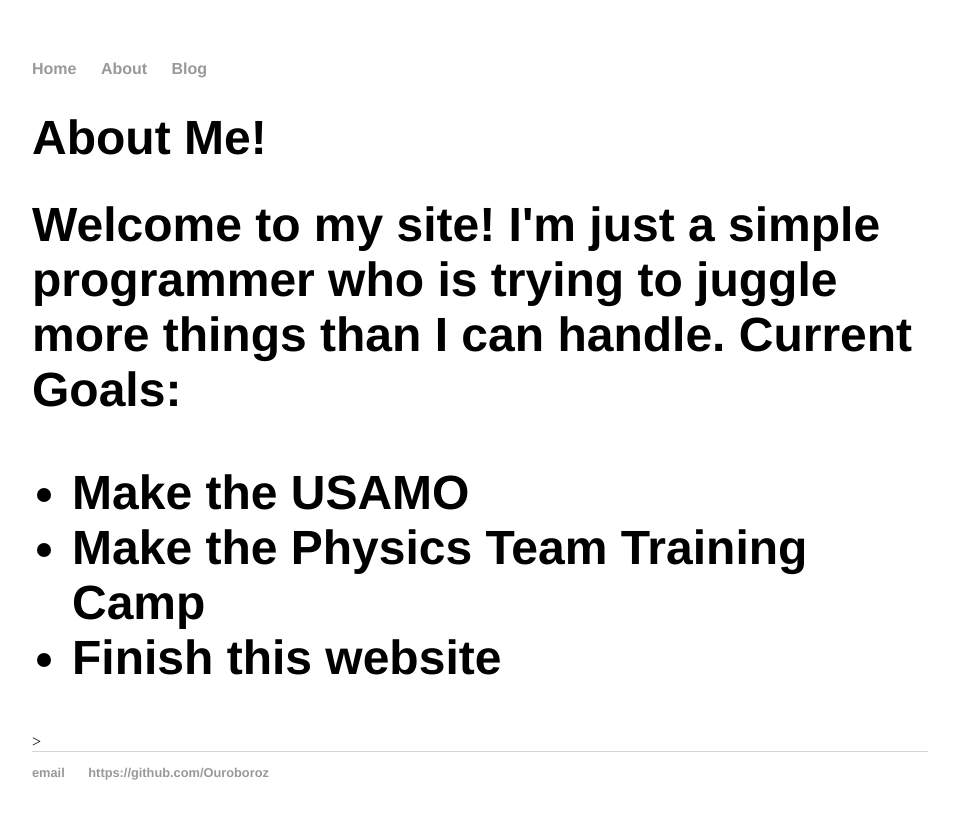
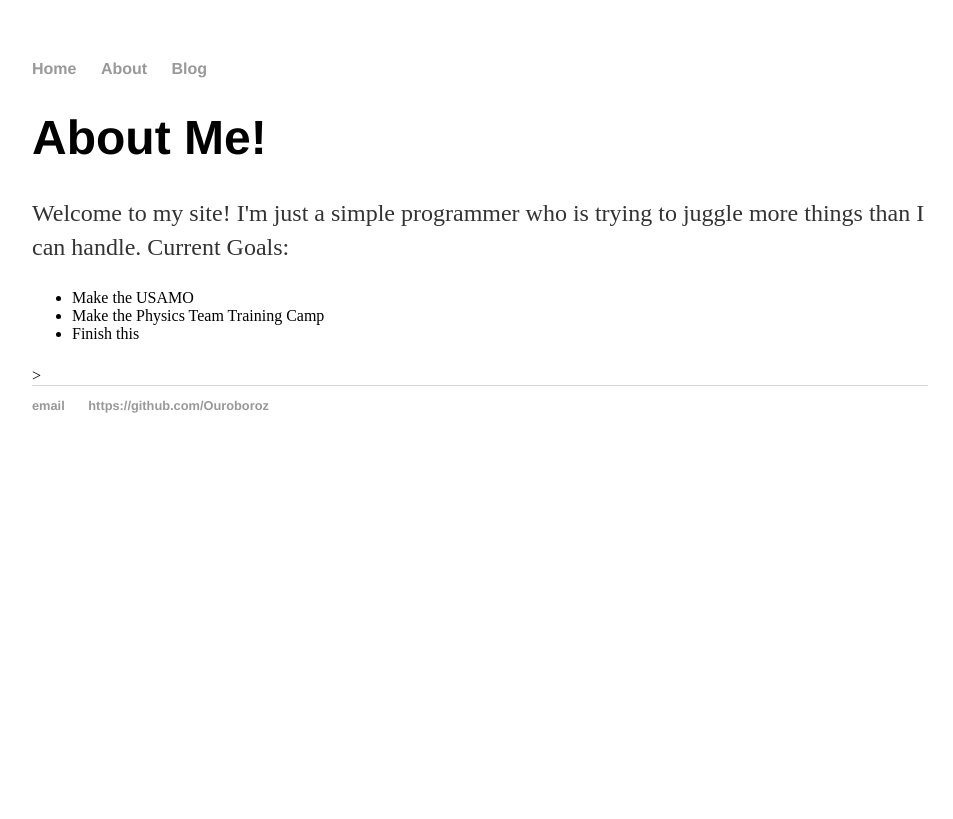
Before and after one commit to Ouroboroz/ouroboroz.github.io, a Jekyll site: the page built from about/index.html, in a window 1280 px wide. Shown: the top 819 px of the page, without its empty margins (160-1113 px from the left). Built offline with Jekyll 4.4.1, drawn with Linux system fonts in a browser that asks for light colours.

Commit message:
Updated index

```diff
--- a/about/index.html
+++ b/about/index.html
@@ -4,7 +4,8 @@ title: About Me
 ---
 <head>
 	<h1>About Me!</h1>
-<h1>		Welcome to my site!
+	<p>
+		Welcome to my site!
 
 I'm just a simple programmer who is trying to juggle more things than I can handle.
 
@@ -12,7 +13,7 @@ Current Goals:
 <ul>
 	<li>Make the USAMO</li>
 	<li>Make the Physics Team Training Camp</li>
-	<li>Finish this website</li>
+	<li>Finish this</li>
 </ul>
-	</h1>
+	</p>
 </head>>
```
